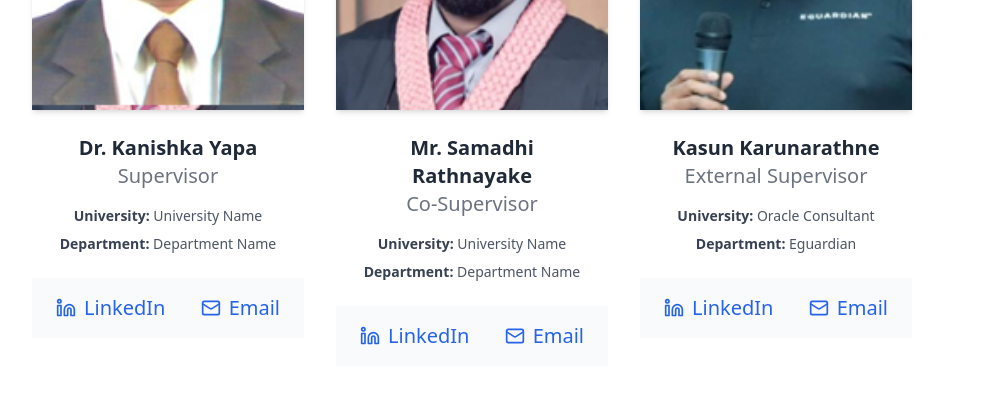
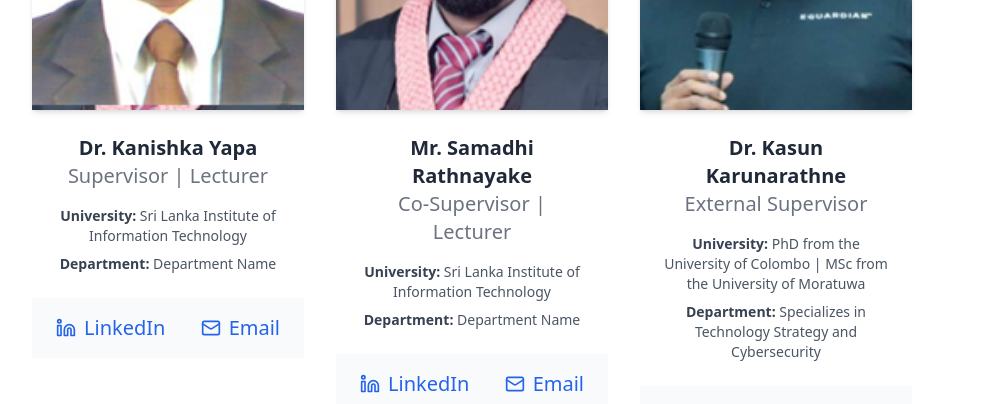
Before and after one commit to AshenWijesingha/CodeNEXA, a React (Vite) app: page / in a window 1280 px wide. Shown: the part 11200-11604 px from the top of the page, without its empty margins (16-1006 px from the left). Built offline with nearby package versions, Linux system fonts and the light colour scheme.

Commit message:
Updated Team Details

```diff
--- a/src/components/sections/TeamSection.tsx
+++ b/src/components/sections/TeamSection.tsx
@@ -39,8 +39,8 @@ const teamMembers = [
   },
   {
     name: "Dr. Kanishka Yapa",
-    role: "Supervisor",
-    university: "University Name",
+    role: "Supervisor | Lecturer",
+    university: "Sri Lanka Institute of Information Technology",
     department: "Department Name",
     image: "/assets/team/5.png",
     linkedin: "https://www.linkedin.com/in/kanishka-yapa-46590924/",
@@ -48,18 +48,18 @@ const teamMembers = [
   },
   {
     name: "Mr. Samadhi Rathnayake",
-    role: "Co-Supervisor",
-    university: "University Name",
+    role: "Co-Supervisor | Lecturer",
+    university: "Sri Lanka Institute of Information Technology",
     department: "Department Name",
     image: "/assets/team/6.png",
     linkedin: "https://www.linkedin.com/in/samadhi-chathuranga-rathnayake/",
     email: "samadhi.mathematica@gmail.com"
   },
   {
-    name: "Kasun Karunarathne",
+    name: "Dr. Kasun Karunarathne",
     role: "External Supervisor",
-    university: "Oracle Consultant",
-    department: "Eguardian",
+    university: "PhD from the University of Colombo | MSc from the University of Moratuwa",
+    department: "Specializes in Technology Strategy and Cybersecurity",
     image: "/assets/team/7.png",
     linkedin: "https://www.linkedin.com/in/kasun-karunarathne/",
     email: "kasunsaranga@gmail.com"
```
